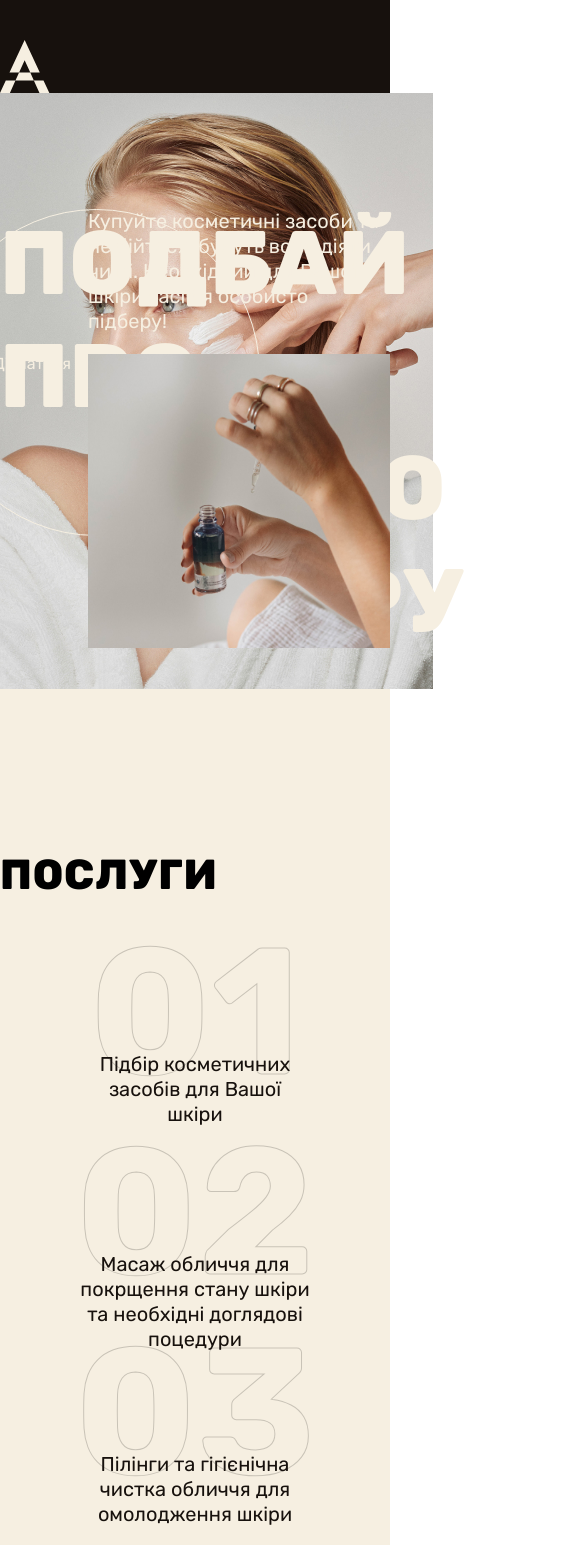
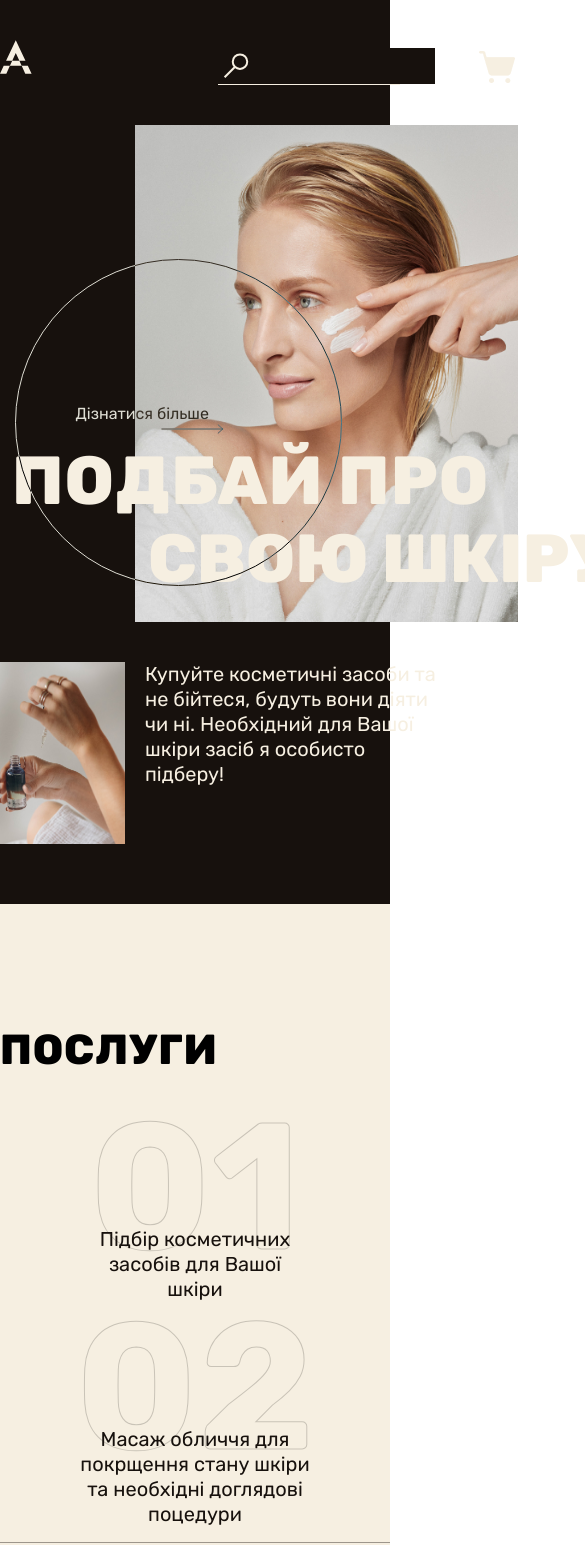
Before and after one commit to adevreactjs/cosmetic, a React (Create React App) app: page / in a window 390 px wide. Shown: the part 40-1585 px from the top of the page, 585 px wide, since content can reach past the window. Built offline with nearby package versions, Linux system fonts and the light colour scheme.

Commit message:
add styles

```diff
--- a/src/components/footer/Footer.tsx
+++ b/src/components/footer/Footer.tsx
@@ -61,7 +61,7 @@ const Footer = () => {
               <div className={styles.footer__formField}>
                 <input type='text' placeholder='Номер телефону або пошта' />
               </div>
-              <div className={styles.footer__wrapper}>
+              <div className={styles.footer__wrapperField}>
                 <div className={styles.footer__formField}>
                   <input type='text' placeholder='Що Вас цікавить?' />
                 </div>
--- a/src/components/footer/index.module.scss
+++ b/src/components/footer/index.module.scss
@@ -98,7 +98,7 @@
     line-height: 125%;
   }
 }
-.footer__wrapper {
+.footer__wrapperField {
   display: flex;
   gap: 20px;
 }
@@ -111,3 +111,23 @@
     margin-left: 104px;
   }
 }
+
+@media (max-width: 1200px) {
+  .footer__container {
+    max-width: 584px;
+    margin: 0 auto;
+  }
+  .footer__wrapper {
+    flex-direction: column-reverse;
+    justify-content: center;
+    align-items: center;
+    gap: 60px;
+  }
+  .footer__form {
+    margin-left: 0;
+  }
+  .footer__info {
+    margin-left: 0;
+    gap: 112px;
+  }
+}
--- a/src/components/header/index.module.scss
+++ b/src/components/header/index.module.scss
@@ -101,6 +101,9 @@
   }
 }
 @media (max-width: 1200px) {
+  .header {
+    padding-bottom: 32px;
+  }
   .navbar {
     display: none;
   }
@@ -111,7 +114,22 @@
   .header__burger {
     display: block;
   }
-   .logo {
-    margin-right: 0px;
+  .logo {
+    img {
+      width: 31.671px;
+      height: 34px;
+    }
+
+    margin-right: 169px;
   }
+
+  .header__searchBar {
+    width: 182px;
+    margin-left: 0;
+    margin-right: 79px;
+  }
+  .header__cart {
+    margin-right: 79px;
+  }
+
 }
--- a/src/components/mainServices/MainServices.tsx
+++ b/src/components/mainServices/MainServices.tsx
@@ -57,6 +57,8 @@ const MainServices = () => {
                 Масаж обличчя для покрщення стану шкіри та необхідні доглядові поцедури
               </div>
             </div>
+            <div className={styles.mainServices__separate}></div>
+
             <div className={styles.mainServices__item}>
               <span className={styles.mainServices__itemNumber}>03</span>
               <div className={styles.mainServices__itemTitle}>
@@ -69,6 +71,7 @@ const MainServices = () => {
                 Мезотерапія та біоревіталізація для відновлення шкіри
               </div>
             </div>
+            <div className={styles.mainServices__separate}></div>
           </div>
         </div>
       </section>
@@ -78,20 +81,71 @@ const MainServices = () => {
           <h2>Продукція csa</h2>
           <div className={styles.mainServices__wrapper}>
             <div className={styles.mainServices__product}>
-              <img src={product2} alt='product2' />
-              <p>Вітамін C</p>
+              <div className={styles.mainServices__product}>
+                <div className={styles.mainServices__productwrapper}>
+                  <img src={product2} alt='product2' />
+                  <div className={styles.mainServices__productdesc}>
+                    <h4>Вітамін C</h4>
+                    <p>
+                      Створені неймовірно потужні формули в ретельно стабілізованих сполуках
+                      підживлять вашу шкіру
+                    </p>
+                    <button>Дізнатися більше</button>
+                    <div className={styles.mainServices__moreImg}>
+                      <svg
+                        xmlns='http://www.w3.org/2000/svg'
+                        width='75'
+                        height='12'
+                        viewBox='0 0 75 12'
+                        fill='none'>
+                        <path
+                          d='M0.5 6H74M74 6L68.5 1M74 6L68.5 11'
+                          stroke='#17110D'
+                          stroke-linecap='round'
+                          stroke-linejoin='round'
+                        />
+                      </svg>
+                    </div>
+                  </div>
+                </div>
+                <p className={styles.mainServices__productTitle}>Вітамін C</p>
+              </div>
               <div className={styles.mainServices__productHover__item}>
-                <h4>Вітамін</h4>
+                <h4>Сонцезахист</h4>
                 <p>
-                  Створені неймовірно потужні формули в ретельно стабілізованих сполуках підживлять
-                  вашу шкіру
+                  Ключова антивікова філософія передбачає щоденне застосування сонцезахисного крему
                 </p>
                 <button>Дізнатися більше</button>
               </div>
             </div>
             <div className={styles.mainServices__product}>
-              <img src={product3} alt='product3' />
-              <p>Сонцезахист</p>
+              <div className={styles.mainServices__productwrapper}>
+                <img src={product3} alt='product3' />
+                <div className={styles.mainServices__productdesc}>
+                  <h4>Сонцезахист</h4>
+                  <p>
+                    Ключова антивікова філософія передбачає щоденне застосування сонцезахисного
+                    крему{' '}
+                  </p>
+                  <button>Дізнатися більше</button>
+                  <div className={styles.mainServices__moreImg}>
+                    <svg
+                      xmlns='http://www.w3.org/2000/svg'
+                      width='75'
+                      height='12'
+                      viewBox='0 0 75 12'
+                      fill='none'>
+                      <path
+                        d='M0.5 6H74M74 6L68.5 1M74 6L68.5 11'
+                        stroke='#17110D'
+                        stroke-linecap='round'
+                        stroke-linejoin='round'
+                      />
+                    </svg>
+                  </div>
+                </div>
+              </div>
+              <p className={styles.mainServices__productTitle}>Сонцезахист</p>
               <div className={styles.mainServices__productHover__item}>
                 <h4>Сонцезахист</h4>
                 <p>
@@ -102,8 +156,32 @@ const MainServices = () => {
               </div>
             </div>
             <div className={styles.mainServices__product}>
-              <img src={product1} alt='product1' />
-              <p>Вітамін А</p>
+              <div className={styles.mainServices__productwrapper}>
+                <img src={product1} alt='product1' />
+                <div className={styles.mainServices__productdesc}>
+                  <h4>Вітамін A</h4>
+                  <p>
+                    Це золотий стандарт догляду за шкірою, який забезпечить Вам красу на все життя{' '}
+                  </p>
+                  <button>Дізнатися більше</button>
+                  <div className={styles.mainServices__moreImg}>
+                    <svg
+                      xmlns='http://www.w3.org/2000/svg'
+                      width='75'
+                      height='12'
+                      viewBox='0 0 75 12'
+                      fill='none'>
+                      <path
+                        d='M0.5 6H74M74 6L68.5 1M74 6L68.5 11'
+                        stroke='#17110D'
+                        stroke-linecap='round'
+                        stroke-linejoin='round'
+                      />
+                    </svg>
+                  </div>
+                </div>
+              </div>
+              <p className={styles.mainServices__productTitle}>Вітамін А </p>
               <div className={styles.mainServices__productHover__item}>
                 <h4>Вітамін А</h4>
                 <p>
--- a/src/components/mainServices/index.module.scss
+++ b/src/components/mainServices/index.module.scss
@@ -85,7 +85,13 @@
   padding-bottom: 160px;
   background-color: rgba(246, 239, 225, 1);
 }
-
+.mainServices__separate {
+  display: none;
+  width: 578px;
+  height: 1px;
+  background: #9d968c;
+  margin-top: 44px;
+}
 .container__service {
   max-width: 1760px;
   margin: 0 auto;
@@ -138,6 +144,9 @@
   h2 {
     margin-bottom: 80px;
   }
+}
+.mainServices__productdesc {
+  display: none;
 }
 .mainServices__product {
   position: relative;
@@ -243,6 +252,7 @@
 }
 .mainServices__features {
   display: flex;
+  flex-wrap: wrap;
   align-items: center;
   gap: 20px;
 }
@@ -358,6 +368,137 @@
     top: 129px;
   }
   .mainServices__feature {
-  padding: 0 0px 40px 0px;
+    padding: 0 0px 40px 0px;
+  }
 }
+@media (max-width: 1200px) {
+  .mainServices {
+    padding-bottom: 60px;
+  }
+  .container {
+    max-width: 584px;
+    display: flex;
+    flex-direction: column;
+  }
+  .mainBanner {
+    justify-content: center;
+    margin-left: 263px;
+    [id='mainpic'] {
+      width: 383px;
+      height: 497px;
+      margin-bottom: 40px;
+    }
+  }
+  .mainServices__title {
+    left: 12px;
+    bottom: 246px;
+    h2 {
+      font-size: 68px;
+      font-weight: 800;
+      line-height: 115%;
+      z-index: 40;
+    }
+    p {
+      font-size: 68px;
+      font-weight: 800;
+      line-height: 115%;
+      white-space: nowrap;
+      margin-left: 136px;
+    }
+  }
+  .mainServices__disc {
+    position: static;
+    display: flex;
+    flex-direction: row-reverse;
+    gap: 20px;
+    p {
+      margin-bottom: 0;
+    }
+    img {
+      width: 182px;
+      height: 182px;
+    }
+  }
+  .mainServices__roundcover {
+    top: 134px;
+    left: 15px;
+    mix-blend-mode: difference;
+  }
+  .container__service {
+    max-width: 584px;
+  }
+  .mainServices__items {
+    padding-top: 120px;
+    padding-bottom: 120px;
+  }
+  .mainServices__separate {
+    display: block;
+  }
+
+  .mainServices__productdesc {
+    display: block;
+  }
+  .mainServices__productwrapper {
+    display: flex;
+    gap: 20px;
+    img {
+      width: 282px;
+      height: 201px;
+    }
+  }
+  .mainServices__productTitle {
+    display: none;
+  }
+  .mainServices__moreImg {
+    position: absolute;
+    bottom: 0;
+    right: 0;
+    bottom: -10px;
+    right: 122px;
+    z-index: 1;
+  }
+  .mainServices__productdesc {
+    h4 {
+      color: var(--brown, #17110d);
+      font-size: 30px;
+      font-weight: 700;
+      line-height: 125%;
+      margin-bottom: 10px;
+    }
+    p {
+      width: 281px;
+      color: var(--brown, #17110d);
+      font-size: 20px;
+      font-weight: 400;
+      line-height: 125%;
+      margin-bottom: 28px;
+    }
+  }
+  .mainServices__product {
+    pointer-events: none;
+    &:nth-child(2) {
+      .mainServices__productwrapper {
+        flex-direction: row-reverse;
+      }
+    }
+  }
+  .mainServices__products {
+    padding-bottom: 120px;
+  }
+  .container__service {
+    h2 {
+      margin-bottom: 60px;
+    }
+  }
+  .mainServices__about {
+    padding-bottom: 120px;
+  }
+  .mainServices__products__item {
+    width: 100%;
+  }
+
+  .mainServices__feature {
+    width: 282px;
+    padding: 0 0 20px 0;
+  }
 }
```
